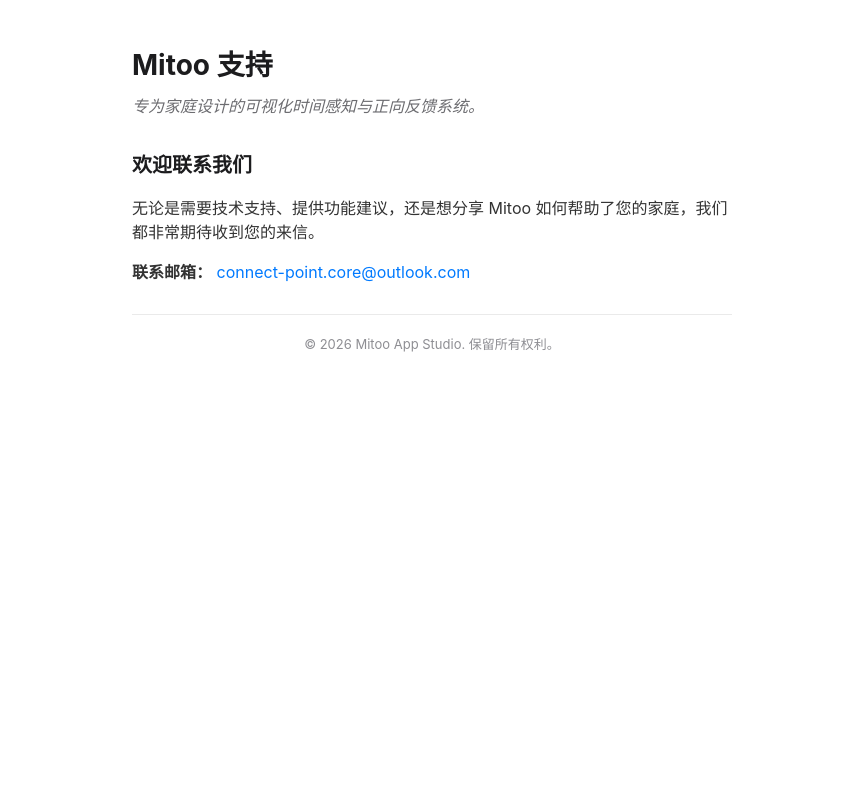
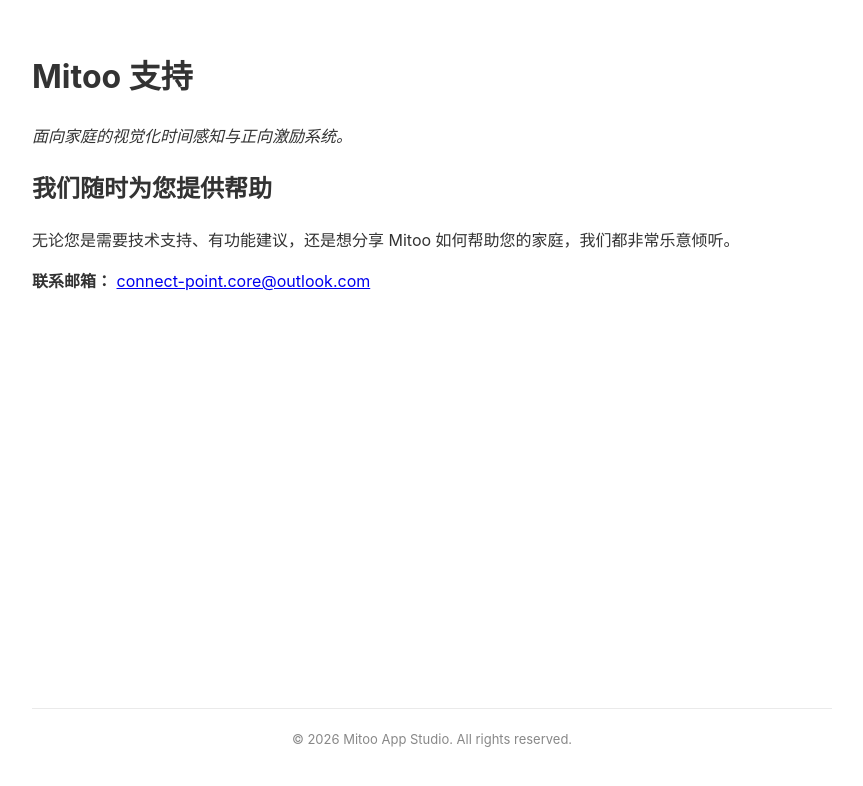
Before and after one commit to mitoostudio/mitoo-legal, a Jekyll site: the page built from support-zh.md, in a window 1280 px wide. Shown: the top 786 px of the page, without its empty margins (208-1071 px from the left). Built offline with Jekyll 4.4.1, drawn with Linux system fonts in a browser that asks for light colours.

Commit message:
Update support-zh.md

```diff
--- a/support-zh.md
+++ b/support-zh.md
@@ -1,29 +1,13 @@
 ---
-layout: null
+layout: default
+title: Mitoo 支持
 ---
-<html lang="zh-Hans">
-<head>
-    <meta charset="UTF-8">
-    <meta name="viewport" content="width=device-width, initial-scale=1.0">
-    <title>Mitoo 支持</title>
-    <style>
-        body { font-family: -apple-system, BlinkMacSystemFont, "Segoe UI", Roboto, Helvetica, Arial, sans-serif; padding: 24px; color: #1c1c1e; line-height: 1.5; max-width: 600px; margin: 0 auto; }
-        h1 { font-size: 28px; font-weight: bold; margin-bottom: 8px; margin-top: 20px; }
-        .subtitle { font-style: italic; color: #6c6c70; margin-top: 0; margin-bottom: 32px; font-size: 16px; }
-        h2 { font-size: 20px; font-weight: 600; margin-bottom: 12px; }
-        p { font-size: 16px; margin-bottom: 16px; color: #333; }
-        a { color: #007aff; text-decoration: none; }
-        hr { border: none; border-top: 1px solid #EAEAEA; margin-top: 30px; margin-bottom: 20px; }
-        .footer { font-size: 13px; color: #8e8e93; text-align: center; }
-    </style>
-</head>
-<body>
-    <h1>Mitoo 支持</h1>
-    <p class="subtitle">专为家庭设计的可视化时间感知与正向反馈系统。</p>
-    <h2>欢迎联系我们</h2>
-    <p>无论是需要技术支持、提供功能建议，还是想分享 Mitoo 如何帮助了您的家庭，我们都非常期待收到您的来信。</p>
-    <p><strong>联系邮箱：</strong> <a href="mailto:connect-point.core@outlook.com">connect-point.core@outlook.com</a></p>
-    <hr>
-    <div class="footer">&copy; 2026 Mitoo App Studio. 保留所有权利。</div>
-</body>
-</html>
+
+# Mitoo 支持
+*面向家庭的视觉化时间感知与正向激励系统。*
+
+## 我们随时为您提供帮助
+
+无论您是需要技术支持、有功能建议，还是想分享 Mitoo 如何帮助您的家庭，我们都非常乐意倾听。
+
+**联系邮箱：** [connect-point.core@outlook.com](mailto:connect-point.core@outlook.com)
```
